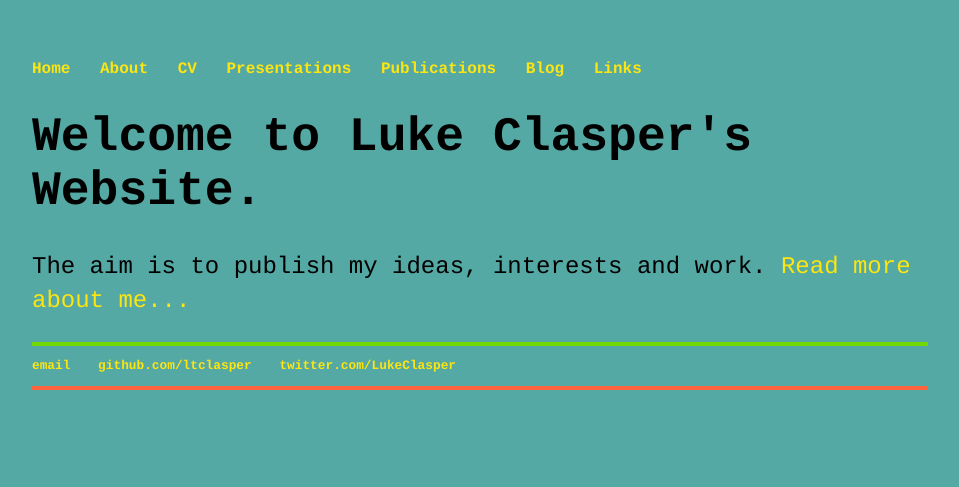
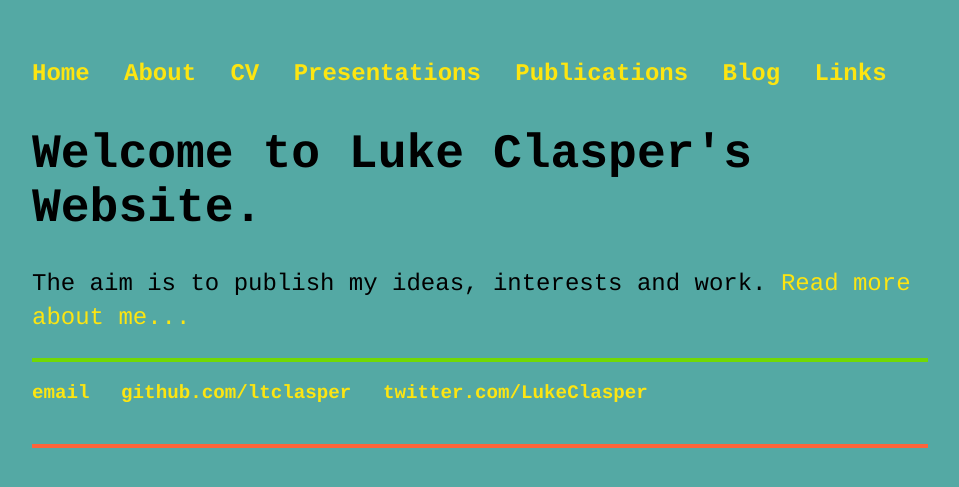
Before and after one commit to ltclasper/ltclasper.github.io, a Jekyll site: the page built from index.html, in a window 1280 px wide. Shown: the top 487 px of the page, without its empty margins (160-1119 px from the left). Built offline with Jekyll 4.4.1, drawn with Linux system fonts in a browser that asks for light colours.

Commit message:
Update main.css

```diff
--- a/css/main.css
+++ b/css/main.css
@@ -49,6 +49,11 @@ ul.posts {
     font-size: 1.5em;
     font-family:"Courier", Courier, monospace;
 }
+ul {
+    margin: 20px auto 40px;
+    font-size: 1.5em;
+    font-family:"Courier", Courier, monospace;
+}
 
 ul.posts li {
     list-style: none;
```
